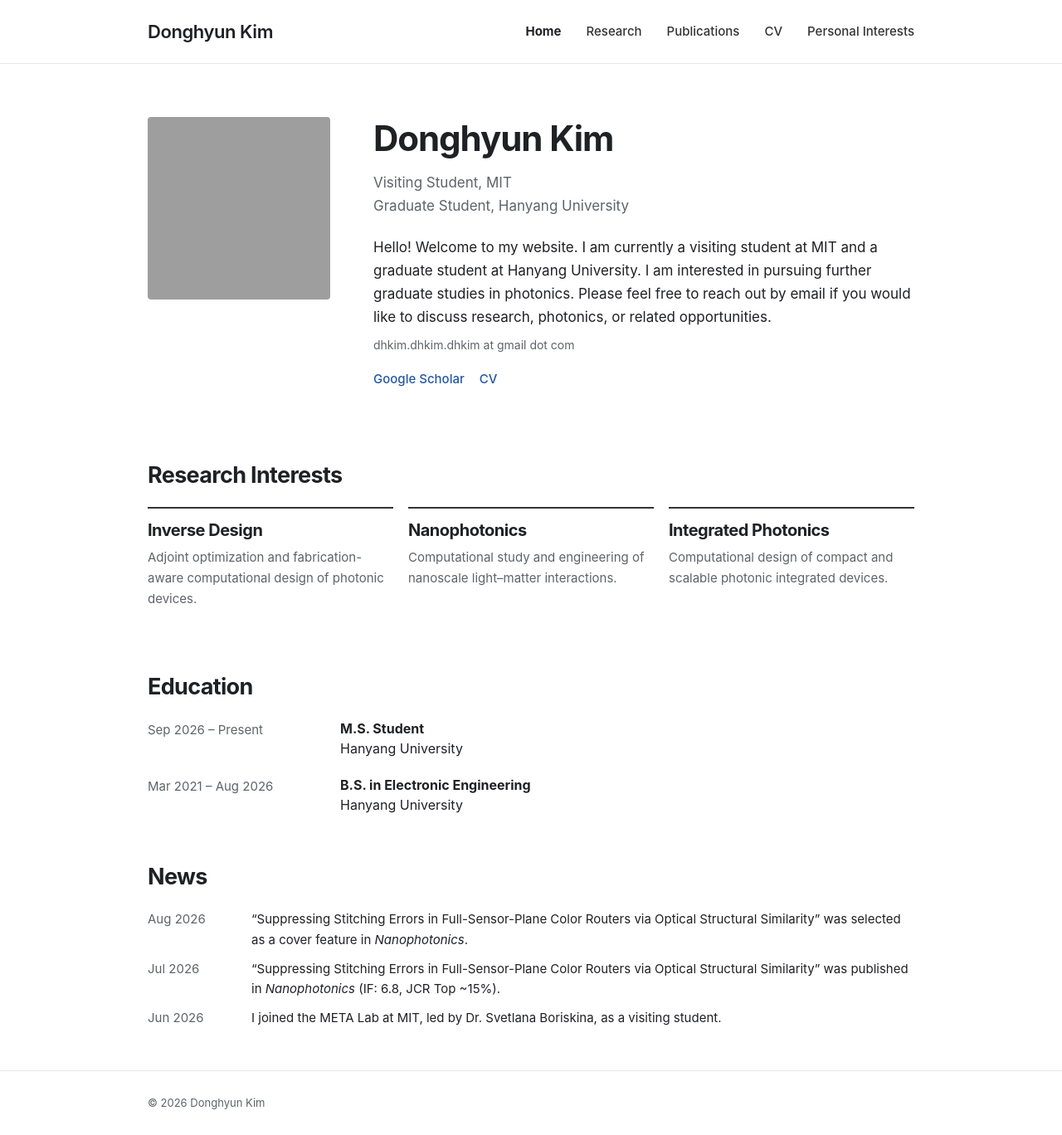
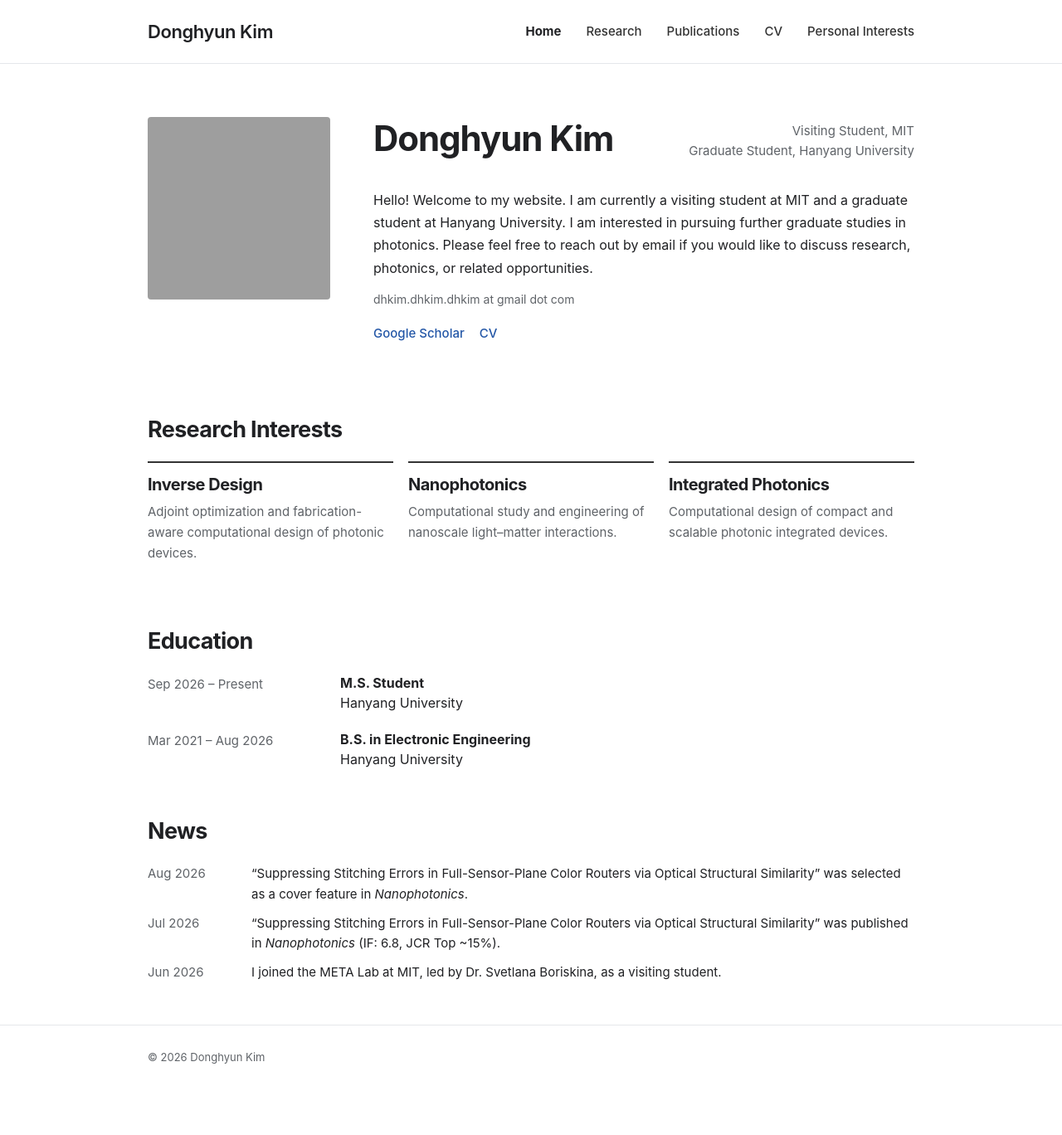
Before and after one commit to dhkim-dhkim-dhkim/dhkim-dhkim-dhkim.github.io, a Jekyll site: the page built from index.md, in a window 1280 px wide. Shown: the whole page at 83% size. Built offline with Jekyll 4.4.1, drawn with Linux system fonts in a browser that asks for light colours; after the commit the page ends 1313 px from its top, so only the background shows below that; grey boxes are pictures that could not be loaded.

Commit message:
Update style.css

```diff
--- a/assets/css/style.css
+++ b/assets/css/style.css
@@ -158,23 +158,48 @@ a {
   border-radius: 4px;
 }
 
-.hero-content h1 {
-  margin-bottom: 12px;
+.hero-content {
+  min-width: 0;
+}
+
+.hero-heading-row {
+  display: flex;
+  align-items: flex-start;
+  justify-content: space-between;
+
+  gap: 32px;
+
+  margin-bottom: 34px;
+}
+
+.hero-heading-row h1 {
+  margin: 0;
 
   font-size: 42px;
+
+  white-space: nowrap;
 }
 
 .affiliation {
-  font-size: 17px;
   color: var(--muted);
 
-  margin-bottom: 22px;
+  font-size: 15px;
+  line-height: 1.6;
+
+  text-align: right;
+
+  padding-top: 5px;
+
+  white-space: nowrap;
 }
 
 .intro {
-  max-width: 650px;
+  max-width: 680px;
 
-  margin-bottom: 8px;
+  font-size: 16px;
+  line-height: 1.7;
+
+  margin-bottom: 12px;
 }
 
 .contact-info {
@@ -516,8 +541,26 @@ a {
     margin-bottom: 28px;
   }
 
-  .hero-content h1 {
+  .hero-heading-row {
+    display: block;
+
+    margin-bottom: 28px;
+  }
+
+  .hero-heading-row h1 {
     font-size: 35px;
+
+    white-space: normal;
+  }
+
+  .affiliation {
+    margin-top: 10px;
+
+    padding-top: 0;
+
+    text-align: left;
+
+    white-space: normal;
   }
 
   .interest-grid {
```
